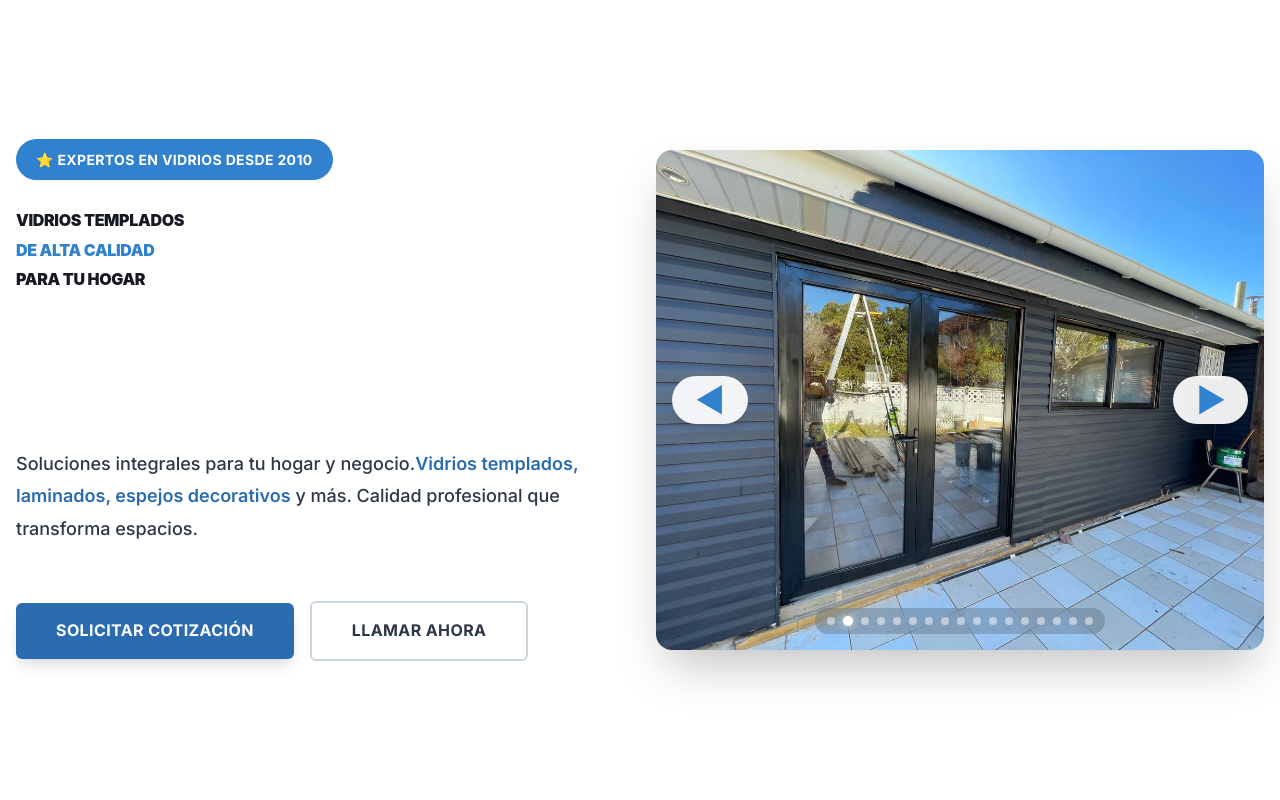
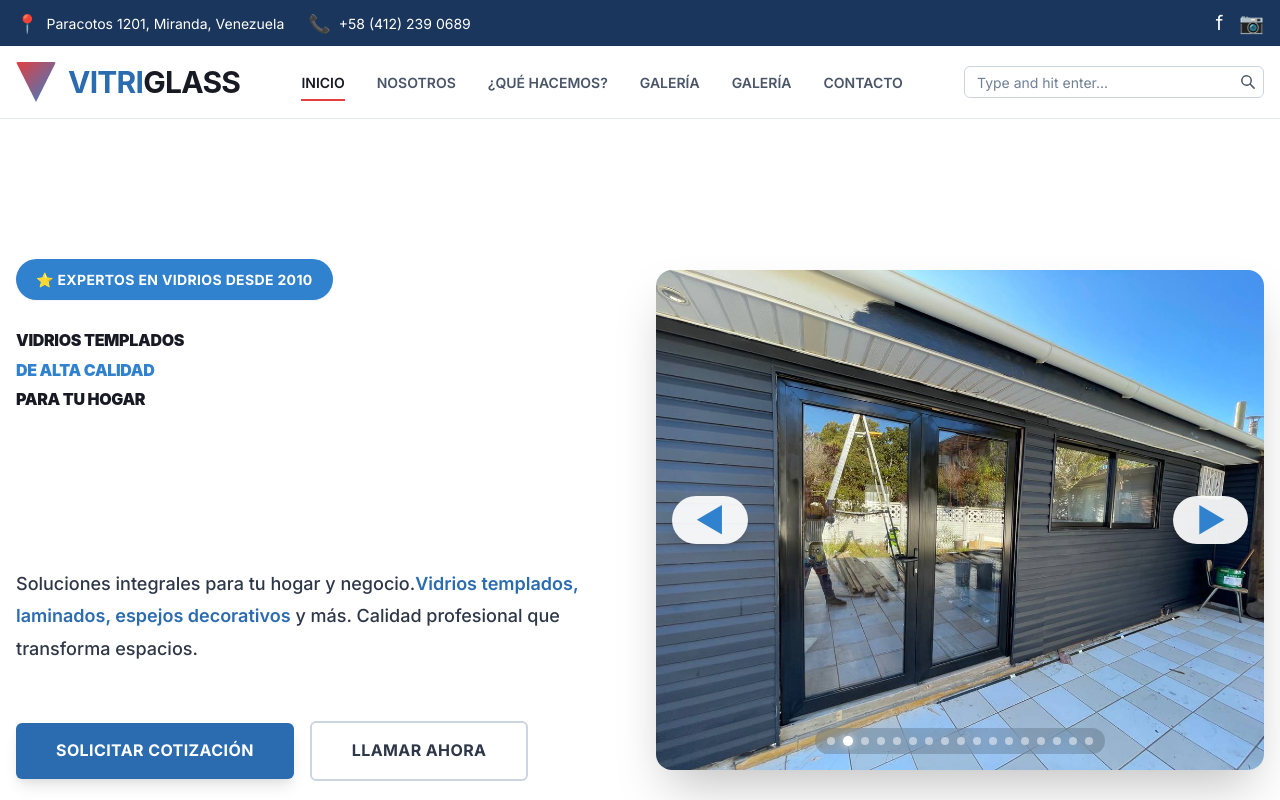
Before and after one commit to salva920/vidriosmilena, a Next.js app: page / in a window 1280 px wide. Shown: the top 800 px of the page. Built offline with nearby package versions, Linux system fonts and the light colour scheme.

Commit message:
añadiendo navegacion

```diff
--- a/app/page.tsx
+++ b/app/page.tsx
@@ -2,6 +2,7 @@
 
 import { Box } from '@chakra-ui/react'
 import { useState } from 'react'
+import Navbar from '@/components/Navbar'
 import HeroSection from '@/components/HeroSection'
 import FeaturesSection from '@/components/FeaturesSection'
 import ServicesSection from '@/components/ServicesSection'
@@ -77,7 +78,9 @@ export default function Home() {
 
   return (
     <Box>
-      <HeroSection
+      <Navbar />
+      <Box pt="120px">
+        <HeroSection
         rotatingTitles={rotatingTitles}
         images={images}
         onScrollToContact={scrollToContact}
@@ -96,6 +99,7 @@ export default function Home() {
       <Footer />
 
       <ContactModal isOpen={isOpen} onClose={onClose} />
+      </Box>
     </Box>
   )
 }
--- a/components/FeaturesSection.tsx
+++ b/components/FeaturesSection.tsx
@@ -33,7 +33,7 @@ const features: Feature[] = [
 
 export default function FeaturesSection() {
   return (
-    <Box py="20" bg="white">
+    <Box id="nosotros" py="20" bg="white">
       <Container maxW="container.xl">
         <VStack spacing="16">
           <Box textAlign="center">
--- a/components/HeroSection.tsx
+++ b/components/HeroSection.tsx
@@ -25,6 +25,7 @@ export default function HeroSection({
 }: HeroSectionProps) {
   return (
     <Box
+      id="inicio"
       bg="linear(to-br, blue.50, gray.50)"
       minH="100vh"
       display="flex"
--- a/components/Navbar.tsx
+++ b/components/Navbar.tsx
@@ -4,130 +4,235 @@ import {
   Box,
   Container,
   Flex,
+  HStack,
+  Text,
+  Input,
+  InputGroup,
+  InputRightElement,
+  IconButton,
+  Link,
   Heading,
-  HStack,
-  IconButton,
-  useDisclosure,
-  Drawer,
-  DrawerBody,
-  DrawerHeader,
-  DrawerOverlay,
-  DrawerContent,
-  DrawerCloseButton,
-  VStack,
-  Button,
-  useColorModeValue,
 } from '@chakra-ui/react'
-import { FiMenu, FiPhone } from 'react-icons/fi'
-import { motion } from 'framer-motion'
-
-const MotionBox = motion(Box)
+import { SearchIcon } from '@chakra-ui/icons'
+import { useState } from 'react'
 
 export default function Navbar() {
-  const { isOpen, onOpen, onClose } = useDisclosure()
-  const bgColor = useColorModeValue('white', 'gray.800')
-  const borderColor = useColorModeValue('gray.200', 'gray.700')
+  const [searchQuery, setSearchQuery] = useState('')
+  const [activeLink, setActiveLink] = useState('INICIO')
 
-  const menuItems = [
-    { label: 'Inicio', href: '#home' },
-    { label: 'Servicios', href: '#services' },
-    { label: 'Nosotros', href: '#about' },
-    { label: 'Contacto', href: '#contact' },
-  ]
+  const handleSearch = (e: React.FormEvent<HTMLFormElement>) => {
+    e.preventDefault()
+    // Lógica de búsqueda aquí
+    console.log('Buscando:', searchQuery)
+  }
+
+  const scrollToSection = (id: string) => {
+    const sectionId = id === 'INICIO' ? 'inicio' : id.toLowerCase()
+    const section = document.getElementById(sectionId)
+    if (section) {
+      section.scrollIntoView({ behavior: 'smooth' })
+    }
+    setActiveLink(id)
+  }
 
   return (
-    <MotionBox
-      position="fixed"
-      top="0"
-      left="0"
-      right="0"
-      zIndex="1000"
-      bg={bgColor}
-      borderBottom="1px solid"
-      borderColor={borderColor}
-      backdropFilter="blur(10px)"
-      initial={{ y: -100 }}
-      animate={{ y: 0 }}
-      transition={{ duration: 0.5 }}
-    >
+    <Box position="fixed" top="0" left="0" right="0" zIndex="1000" bg="white">
+      {/* Top Bar - Dark Blue */}
+      <Box bg="blue.900" py="2">
         <Container maxW="container.xl">
           <Flex
             justify="space-between"
             align="center"
-          py="4"
+            fontSize="sm"
+            color="white"
+            flexWrap="wrap"
+            gap="4"
           >
-          <Heading size="lg" color="brand.500">
-            Vidrios Premium
-          </Heading>
-
-          {/* Desktop Menu */}
-          <HStack spacing="8" display={{ base: 'none', md: 'flex' }}>
-            {menuItems.map((item) => (
-              <Button
-                key={item.label}
-                variant="ghost"
-                color="gray.600"
-                _hover={{ color: 'brand.500' }}
-                fontWeight="medium"
-              >
-                {item.label}
-              </Button>
-            ))}
-            <Button
-              colorScheme="brand"
-              leftIcon={<FiPhone />}
-              size="sm"
-            >
-              Llamar
-            </Button>
+            <HStack spacing="6">
+              <HStack spacing="2">
+                <Text fontSize="lg" color="red.500">📍</Text>
+                <Text>Paracotos 1201, Miranda, Venezuela</Text>
+              </HStack>
+              <HStack spacing="2">
+                <Text fontSize="lg" color="red.500">📞</Text>
+                <Text>+58 (412) 239 0689</Text>
+              </HStack>
             </HStack>
 
-          {/* Mobile Menu Button */}
-          <IconButton
-            display={{ base: 'flex', md: 'none' }}
-            onClick={onOpen}
-            variant="ghost"
-            icon={<FiMenu />}
-            aria-label="Abrir menú"
-          />
+            <HStack spacing="4">
+              <Link
+                href="https://facebook.com"
+                target="_blank"
+                rel="noopener noreferrer"
+                fontSize="xl"
+                _hover={{ color: 'blue.300' }}
+              >
+                f
+              </Link>
+              <Link
+                href="https://instagram.com"
+                target="_blank"
+                rel="noopener noreferrer"
+                fontSize="xl"
+                _hover={{ color: 'blue.300' }}
+              >
+                📷
+              </Link>
+            </HStack>
           </Flex>
         </Container>
+      </Box>
 
-      {/* Mobile Drawer */}
-      <Drawer isOpen={isOpen} placement="right" onClose={onClose}>
-        <DrawerOverlay />
-        <DrawerContent>
-          <DrawerCloseButton />
-          <DrawerHeader borderBottomWidth="1px">
-            Vidrios Premium
-          </DrawerHeader>
-          <DrawerBody>
-            <VStack spacing="4" align="start" pt="8">
-              {menuItems.map((item) => (
-                <Button
-                  key={item.label}
+      {/* Bottom Bar - White */}
+      <Box bg="white" borderBottom="1px solid" borderColor="gray.200" py="4">
+        <Container maxW="container.xl">
+          <Flex
+            justify="space-between"
+            align="center"
+            flexWrap="wrap"
+            gap="4"
+          >
+            {/* Logo */}
+            <HStack spacing="3">
+              <Box
+                position="relative"
+                w="40px"
+                h="40px"
+              >
+                {/* Logo geométrico rojo y azul */}
+                <Box
+                  position="absolute"
+                  w="100%"
+                  h="100%"
+                  bgGradient="linear(to-br, red.500, blue.500)"
+                  clipPath="polygon(0 0, 100% 0, 50% 100%)"
+                  borderRadius="sm"
+                />
+              </Box>
+              <Heading
+                size="lg"
+                fontWeight="bold"
+                letterSpacing="tight"
+                textTransform="uppercase"
+              >
+                <Text as="span" color="blue.600">VITRI</Text>
+                <Text as="span" color="gray.900">GLASS</Text>
+              </Heading>
+            </HStack>
+
+            {/* Navigation Links */}
+            <HStack
+              spacing="8"
+              display={{ base: 'none', md: 'flex' }}
+            >
+              <Link
+                onClick={() => scrollToSection('INICIO')}
+                fontWeight="semibold"
+                color={activeLink === 'INICIO' ? 'gray.900' : 'gray.600'}
+                position="relative"
+                _hover={{ color: 'gray.900' }}
+                cursor="pointer"
+                textTransform="uppercase"
+                fontSize="sm"
+              >
+                INICIO
+                {activeLink === 'INICIO' && (
+                  <Box
+                    position="absolute"
+                    bottom="-8px"
+                    left="0"
+                    right="0"
+                    h="2px"
+                    bg="red.500"
+                  />
+                )}
+              </Link>
+              <Link
+                onClick={() => scrollToSection('NOSOTROS')}
+                fontWeight="semibold"
+                color={activeLink === 'NOSOTROS' ? 'gray.900' : 'gray.600'}
+                _hover={{ color: 'gray.900' }}
+                cursor="pointer"
+                textTransform="uppercase"
+                fontSize="sm"
+              >
+                NOSOTROS
+              </Link>
+              <Link
+                onClick={() => scrollToSection('SERVICIOS')}
+                fontWeight="semibold"
+                color={activeLink === 'SERVICIOS' ? 'gray.900' : 'gray.600'}
+                _hover={{ color: 'gray.900' }}
+                cursor="pointer"
+                textTransform="uppercase"
+                fontSize="sm"
+              >
+                ¿QUÉ HACEMOS?
+              </Link>
+              <Link
+                onClick={() => scrollToSection('GALERIA')}
+                fontWeight="semibold"
+                color={activeLink === 'GALERIA' ? 'gray.900' : 'gray.600'}
+                _hover={{ color: 'gray.900' }}
+                cursor="pointer"
+                textTransform="uppercase"
+                fontSize="sm"
+              >
+                GALERÍA
+              </Link>
+              <Link
+                onClick={() => scrollToSection('GALERIA')}
+                fontWeight="semibold"
+                color={activeLink === 'GALERIA' ? 'gray.900' : 'gray.600'}
+                _hover={{ color: 'gray.900' }}
+                cursor="pointer"
+                textTransform="uppercase"
+                fontSize="sm"
+              >
+                GALERÍA
+              </Link>
+              <Link
+                onClick={() => scrollToSection('CONTACTO')}
+                fontWeight="semibold"
+                color={activeLink === 'CONTACTO' ? 'gray.900' : 'gray.600'}
+                _hover={{ color: 'gray.900' }}
+                cursor="pointer"
+                textTransform="uppercase"
+                fontSize="sm"
+              >
+                CONTACTO
+              </Link>
+            </HStack>
+
+            {/* Search Bar */}
+            <Box flex="1" maxW="300px" display={{ base: 'none', lg: 'block' }}>
+              <form onSubmit={handleSearch}>
+                <InputGroup size="sm">
+                  <Input
+                    placeholder="Type and hit enter..."
+                    value={searchQuery}
+                    onChange={(e) => setSearchQuery(e.target.value)}
+                    borderRadius="md"
+                    borderColor="gray.300"
+                    _focus={{ borderColor: 'blue.500', boxShadow: 'none' }}
+                  />
+                  <InputRightElement>
+                    <IconButton
+                      aria-label="Buscar"
+                      icon={<SearchIcon />}
+                      size="sm"
                       variant="ghost"
-                  width="full"
-                  justifyContent="start"
+                      type="submit"
                       color="gray.600"
-                  _hover={{ color: 'brand.500' }}
-                  fontWeight="medium"
-                >
-                  {item.label}
-                </Button>
-              ))}
-              <Button
-                colorScheme="brand"
-                leftIcon={<FiPhone />}
-                width="full"
-                mt="4"
-              >
-                Llamar Ahora
-              </Button>
-            </VStack>
-          </DrawerBody>
-        </DrawerContent>
-      </Drawer>
-    </MotionBox>
+                      _hover={{ color: 'blue.500' }}
+                    />
+                  </InputRightElement>
+                </InputGroup>
+              </form>
+            </Box>
+          </Flex>
+        </Container>
+      </Box>
+    </Box>
   )
 }
--- a/components/ServicesSection.tsx
+++ b/components/ServicesSection.tsx
@@ -47,7 +47,7 @@ interface ServicesSectionProps {
 
 export default function ServicesSection({ onScrollToContact }: ServicesSectionProps) {
   return (
-    <Box py="20" bg="gray.50">
+    <Box id="servicios" py="20" bg="gray.50">
       <Container maxW="container.xl">
         <VStack spacing="16">
           <Box textAlign="center">
```
Lines whose indentation alone changed are shown as unchanged.
